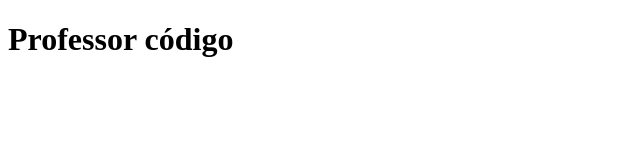
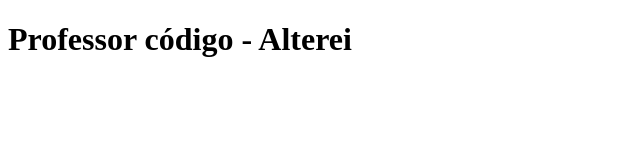
Before and after one commit to Gabrielferlourenco/prof_code, a plain HTML site: page index.html in a window 1280 px wide. Shown: the whole page, without its empty margins (0-640 px from the left). Drawn offline with Linux system fonts and the light colour scheme.

```diff
--- a/index.html
+++ b/index.html
@@ -6,7 +6,7 @@
     <title>Document</title>
 </head>
 <body>
-    <h1>Professor código</h1>
+    <h1>Professor código - Alterei</h1>
 
 </body>
 </html>
```
